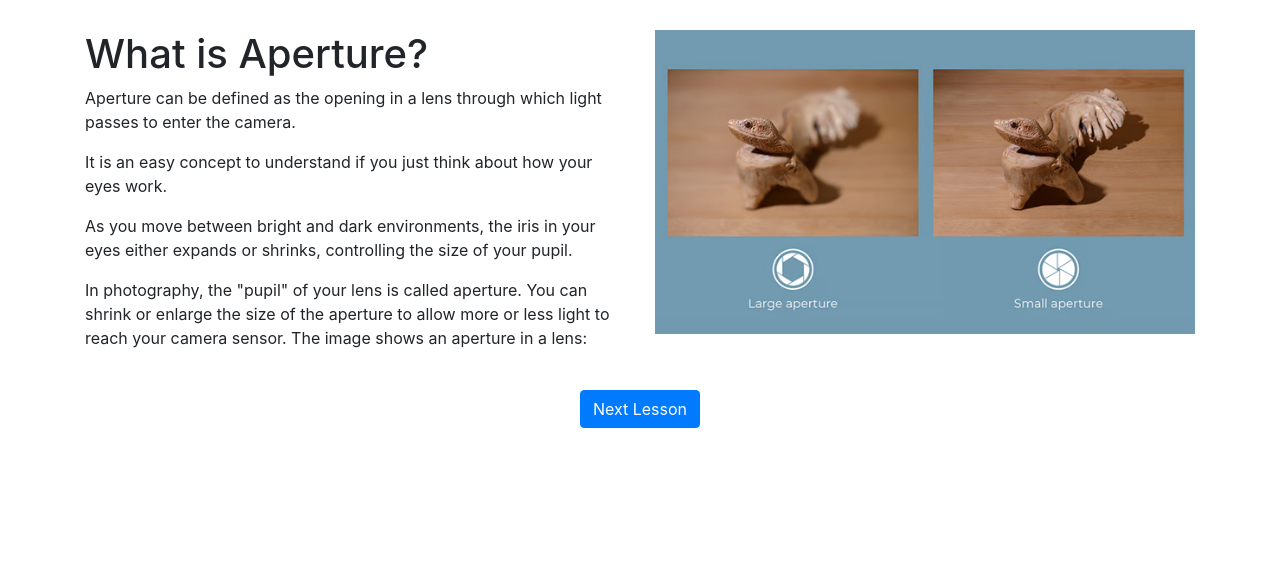
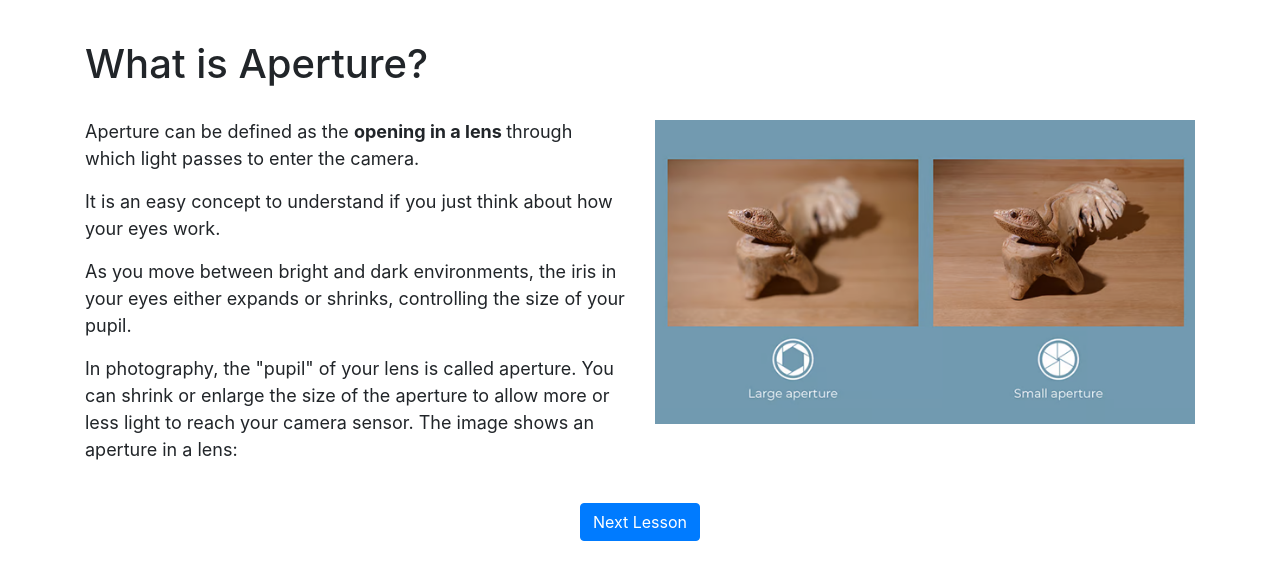
Before and after one commit to YYwang14/UI-Technical-Prototype, a Flask app: page /aperture_1 in a window 1280 px wide. Shown: the part 56-636 px from the top of the page. Run offline with Flask 3, Linux system fonts and the light colour scheme; some libraries are stand-ins or nearby versions.

Commit message:
Update aperture_1.html

```diff
--- a/templates/aperture_1.html
+++ b/templates/aperture_1.html
@@ -3,12 +3,12 @@
 {% block title %}Aperture Part 1{% endblock %}
 
 {% block content %}
-<div class="container"style="margin-top: 30px;">
+<div class="container"style="margin-top: 30px; font-size: 18px;">
     <div class="row">
         <!-- Text content on the left -->
         <div class="col-md-6">
-            <h1>What is Aperture?</h1>
-            <p>Aperture can be defined as the opening in a lens through which light passes to enter the camera.</p>
+            <h1 style="margin-bottom: 30px; margin-top: 10px;">What is Aperture?</h1>
+            <p>Aperture can be defined as the <strong>opening in a lens </strong> through which light passes to enter the camera.</p>
 
             <p>It is an easy concept to understand if you just think about how your eyes work. </p>
 
@@ -19,7 +19,7 @@
 
         <!-- Image on the right -->
         <div class="col-md-6">
-            <img src="{{ url_for('static', filename='images/Aperture1.png') }}" alt="Aperture Examples" class="img-fluid">
+            <img src="{{ url_for('static', filename='images/Aperture1.png') }}" alt="Aperture Examples" class="img-fluid" style="margin-top: 90px;">
         </div>
     </div>
     <div class="text-center mt-4">
```
